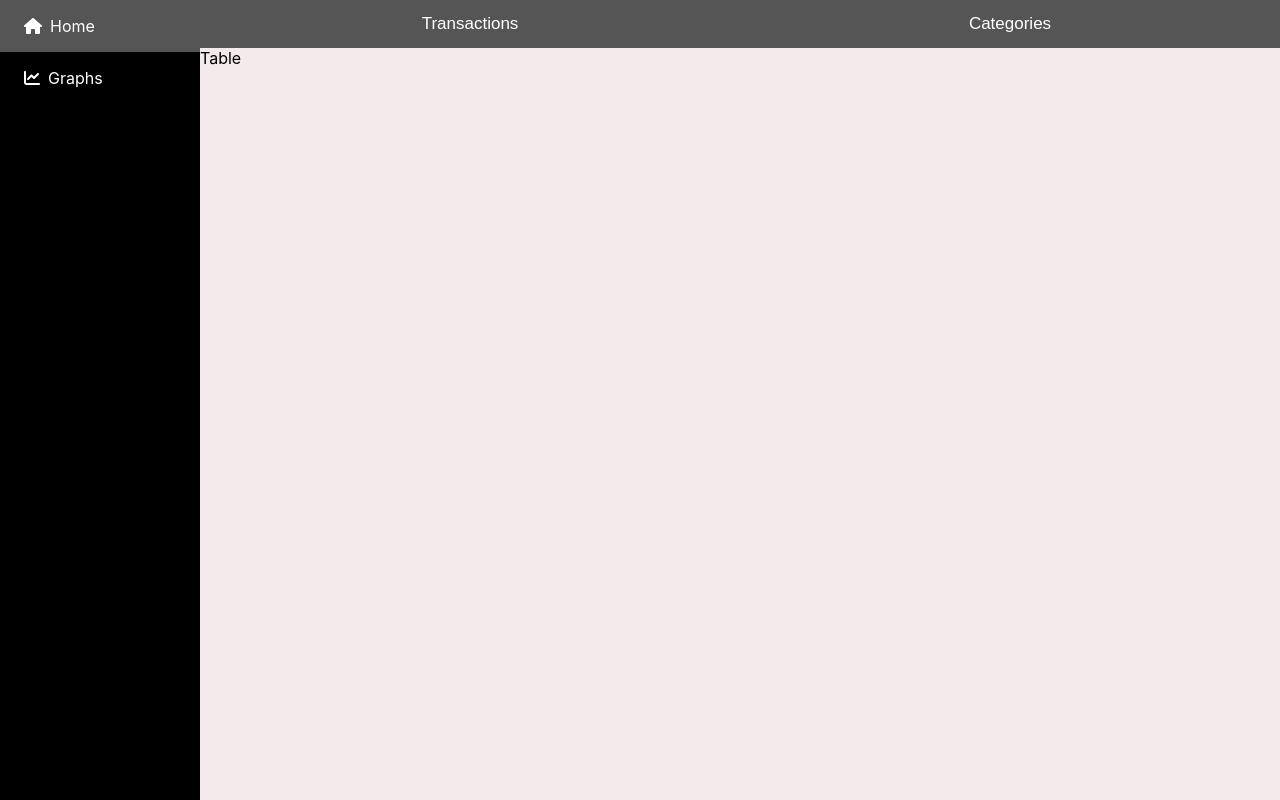
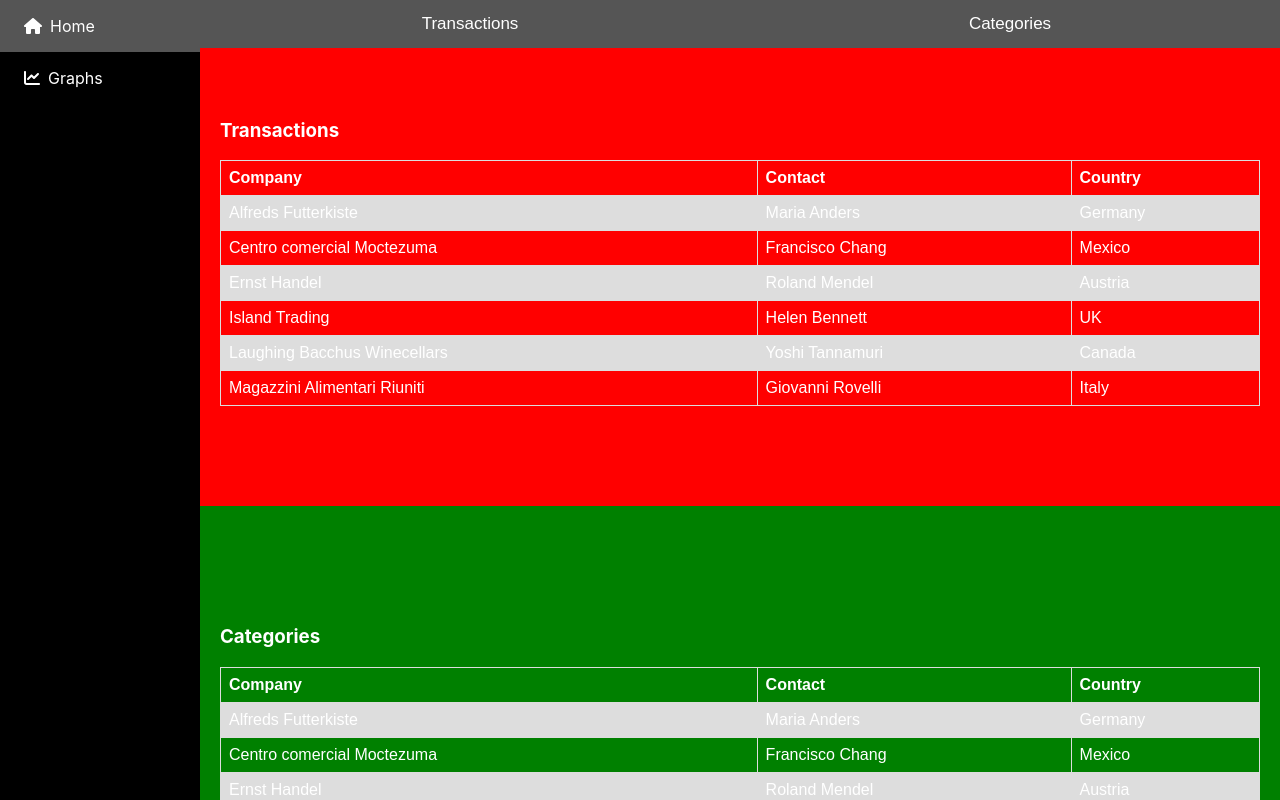
Before and after one commit to datasapiens/expense-app, a React (Create React App) app in the folder expense-app/: page / in a window 1280 px wide. Shown: the top 800 px of the page. Built offline with nearby package versions, Linux system fonts and the light colour scheme.

Commit message:
refactor: add click on the tabs

```diff
--- a/expense-app/src/components/HomeTab.tsx
+++ /dev/null
@@ -1,14 +0,0 @@
-import React from "react";
-import "./tab.scss";
-const HomeTab = () => {
-  return (
-    <div className="tab">
-      <button className="tablink" id="defaultOpen">
-        Transactions
-      </button>
-      <button className="tablink">Categories</button>
-    </div>
-  );
-};
-
-export default HomeTab;
--- /dev/null
+++ b/expense-app/src/components/HomeTab/HomeTab.tsx
@@ -0,0 +1,33 @@
+import React from "react";
+import Table from "../Table/Table";
+import "./tab.scss";
+const HomeTab = () => {
+  return (
+    <div className="tab">
+      {/* Tab Header */}
+      <button
+        className="tablink"
+        id="defaultOpen"
+        onClick={(e) => console.log(e.target)}
+      >
+        Transactions
+      </button>
+      <button className="tablink" onClick={(e) => console.log(e.target)}>
+        Categories
+      </button>
+
+      {/* Tab content */}
+      <div id="Transactions" className="tabcontent">
+        <h3>Transactions</h3>
+        <Table />
+      </div>
+
+      <div id="Categories" className="tabcontent">
+        <h3>Categories</h3>
+        <Table />
+      </div>
+    </div>
+  );
+};
+
+export default HomeTab;
--- a/expense-app/src/components/tab.scss
+++ b/expense-app/src/components/HomeTab/tab.scss
@@ -1,4 +1,4 @@
-@import './../styles/index.scss';
+@import './../../styles/index.scss';
 
 .tablink {
     background-color: #555;
@@ -14,3 +14,17 @@
   .tablink:hover {
     background-color: #777;
   }
+
+  .tabcontent {
+    color: white;
+    display: block;
+    padding: 100px 20px;
+    height: 100%;
+  }
+
+  #Transactions {
+    background-color: red;
+  }
+  #Categories {
+    background-color: green;
+  }
--- a/expense-app/src/components/Table.tsx
+++ /dev/null
@@ -1,9 +0,0 @@
-import React from 'react'
-
-const Table = () => {
-  return (
-    <div>Table</div>
-  )
-}
-
-export default Table
--- /dev/null
+++ b/expense-app/src/components/Table/Table.tsx
@@ -0,0 +1,48 @@
+import React from "react";
+import "./table.scss";
+
+const Table = () => {
+  return (
+    <div className="table-container">
+      <table>
+        <tr>
+          <th>Company</th>
+          <th>Contact</th>
+          <th>Country</th>
+        </tr>
+        <tr>
+          <td>Alfreds Futterkiste</td>
+          <td>Maria Anders</td>
+          <td>Germany</td>
+        </tr>
+        <tr>
+          <td>Centro comercial Moctezuma</td>
+          <td>Francisco Chang</td>
+          <td>Mexico</td>
+        </tr>
+        <tr>
+          <td>Ernst Handel</td>
+          <td>Roland Mendel</td>
+          <td>Austria</td>
+        </tr>
+        <tr>
+          <td>Island Trading</td>
+          <td>Helen Bennett</td>
+          <td>UK</td>
+        </tr>
+        <tr>
+          <td>Laughing Bacchus Winecellars</td>
+          <td>Yoshi Tannamuri</td>
+          <td>Canada</td>
+        </tr>
+        <tr>
+          <td>Magazzini Alimentari Riuniti</td>
+          <td>Giovanni Rovelli</td>
+          <td>Italy</td>
+        </tr>
+      </table>
+    </div>
+  );
+};
+
+export default Table;
--- /dev/null
+++ b/expense-app/src/components/Table/table.scss
@@ -0,0 +1,17 @@
+@import "./../../styles/index.scss";
+
+table {
+    font-family: arial, sans-serif;
+    border-collapse: collapse;
+    width: 100%;
+  }
+
+  td, th {
+    border: 1px solid #dddddd;
+    text-align: left;
+    padding: 8px;
+  }
+
+  tr:nth-child(even) {
+    background-color: #dddddd;
+  }
--- a/expense-app/src/pages/home/Home.tsx
+++ b/expense-app/src/pages/home/Home.tsx
@@ -1,6 +1,5 @@
 import React from 'react'
-import HomeTab from '../../components/HomeTab';
-import Table from '../../components/Table';
+import HomeTab from '../../components/HomeTab/HomeTab';
 import './Home.scss';
 
 const Home = () => {
@@ -8,7 +7,6 @@ const Home = () => {
     <div className='home'>
         <div className="wrapper">
             <HomeTab/>
-            <Table  />
         </div>
     </div>
   )
```
